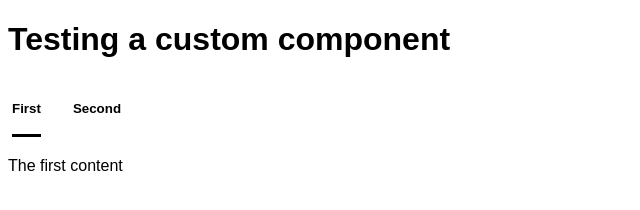
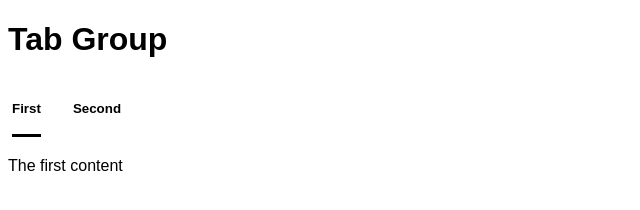
Before and after one commit to danieleloscozzese/first-components, a website: page tab-group/index.html in a window 1280 px wide. Shown: the whole page, without its empty margins (0-640 px from the left). Drawn offline with Linux system fonts and the light colour scheme.

Commit message:
feat: update title

```diff
--- a/tab-group/index.html
+++ b/tab-group/index.html
@@ -17,7 +17,7 @@
       <ol role="tablist"></ol>
     </template>
 
-    <header><h1>Testing a custom component</h1></header>
+    <header><h1>Tab Group</h1></header>
     <main>
       <dagher-tab-group variant="underline" title="Example tabs">
         <details>
```
